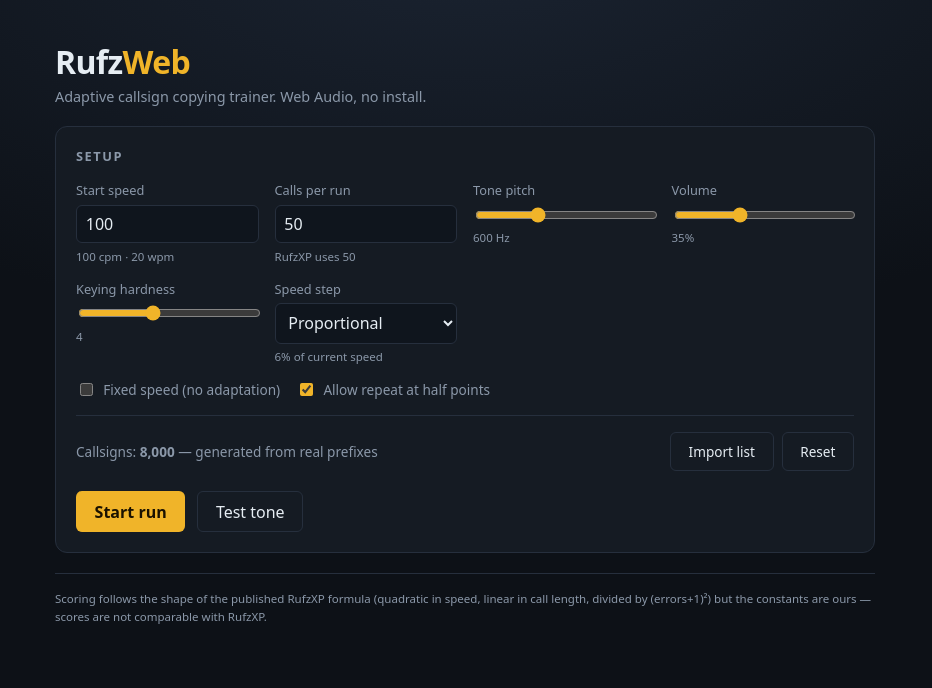
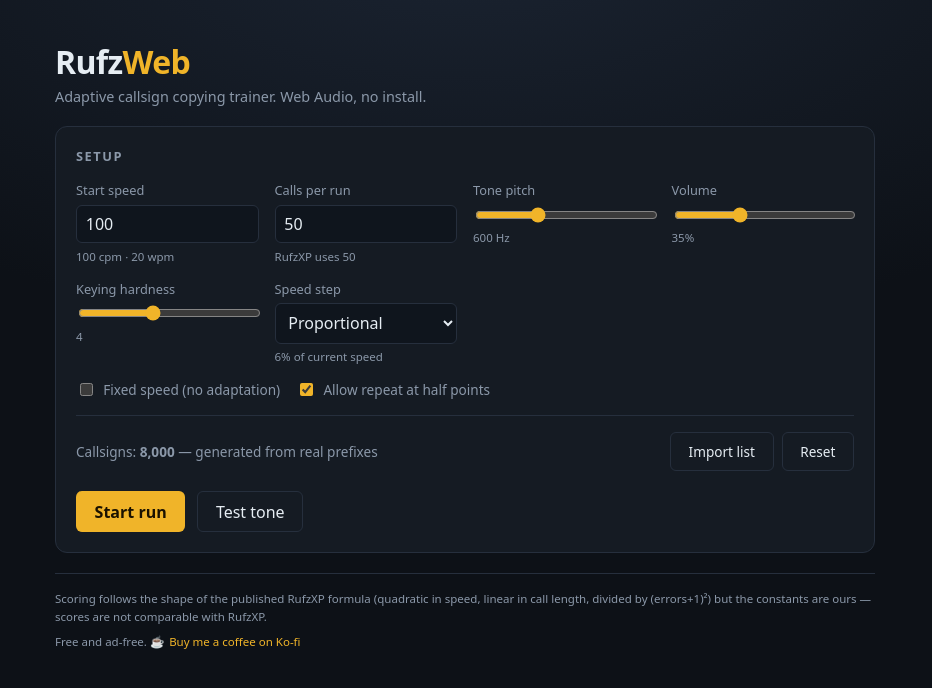
Before and after one commit to PiTiLeZarD/RufzWeb, a React (Vite) app: page / in a window 1280 px wide. Shown: the top 688 px of the page, without its empty margins (175-1107 px from the left). Built offline with nearby package versions, Linux system fonts and the light colour scheme.

Commit message:
ko-fi link

```diff
--- a/src/App.tsx
+++ b/src/App.tsx
@@ -85,9 +85,22 @@
       )}
 
       <footer>
-        Scoring follows the shape of the published RufzXP formula (quadratic in speed,
-        linear in call length, divided by (errors+1)²) but the constants are ours —
-        scores are not comparable with RufzXP.
+        <p>
+          Scoring follows the shape of the published RufzXP formula (quadratic in speed,
+          linear in call length, divided by (errors+1)²) but the constants are ours —
+          scores are not comparable with RufzXP.
+        </p>
+        <p>
+          Free and ad-free.{' '}
+          <a
+            className="kofi"
+            href="https://ko-fi.com/pitilezard"
+            target="_blank"
+            rel="noopener noreferrer"
+          >
+            <span aria-hidden="true">☕</span> Buy me a coffee on Ko-fi
+          </a>
+        </p>
       </footer>
     </div>
   );
--- a/src/index.css
+++ b/src/index.css
@@ -396,3 +396,25 @@
   border-top: 1px solid var(--line);
   padding-top: 1rem;
 }
+
+footer p {
+  margin: 0;
+}
+
+footer p + p {
+  margin-top: 0.5rem;
+}
+
+.kofi {
+  display: inline-flex;
+  align-items: center;
+  gap: 0.3rem;
+  color: var(--accent);
+  text-decoration: none;
+  border-bottom: 1px solid transparent;
+}
+
+.kofi:hover,
+.kofi:focus-visible {
+  border-bottom-color: var(--accent);
+}
```
